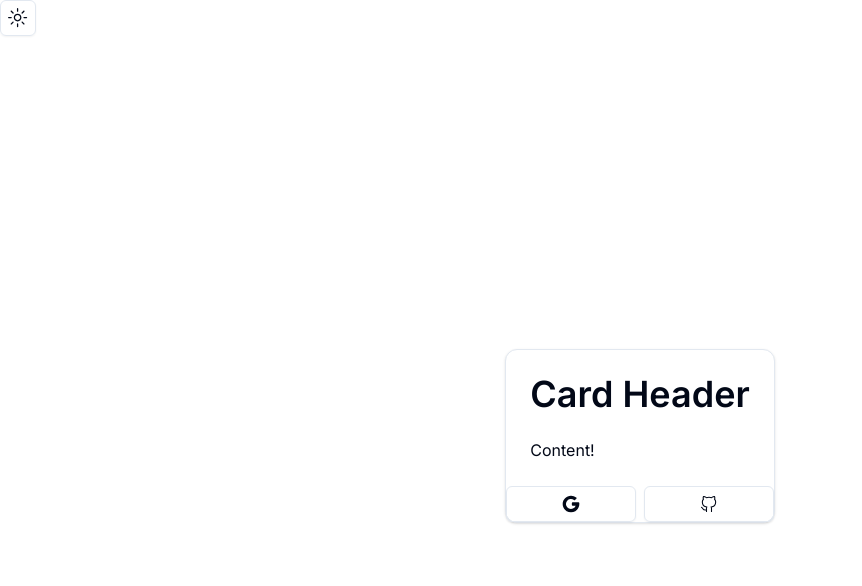
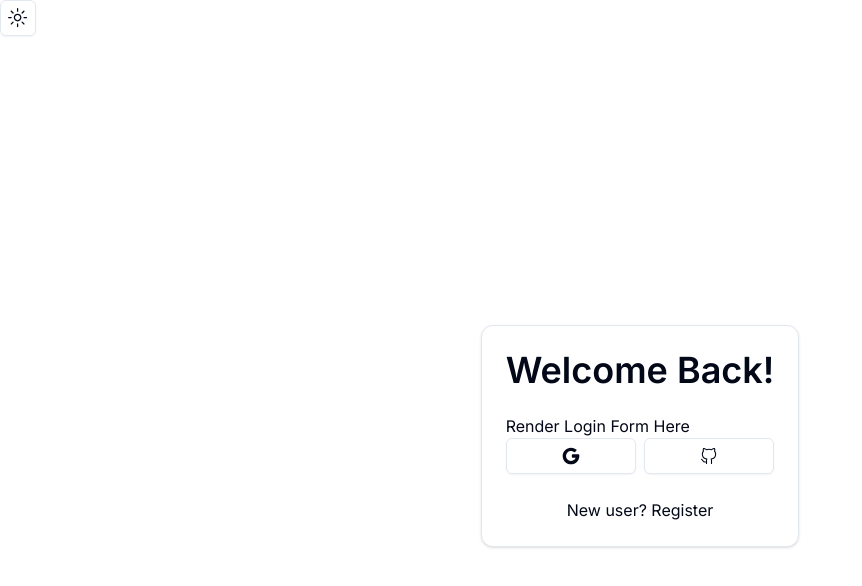
Before and after one commit to bikrantlabs/next-auth-starter, a Next.js app: page /auth/login in a window 1280 px wide. Shown: the top 586 px of the page, without its empty margins (0-862 px from the left). Built offline with nearby package versions, Linux system fonts and the light colour scheme.

Commit message:
Card Wrapper component complete

```diff
--- a/src/components/auth/card-wrapper.tsx
+++ b/src/components/auth/card-wrapper.tsx
@@ -1,12 +1,13 @@
 import React from "react"
 
-import { Card, CardContent, CardHeader } from "@/components/ui/card"
+import { Card, CardContent, CardFooter, CardHeader } from "@/components/ui/card"
 
 import { SocialButtons } from "./social-buttons"
 
 interface CardWrapperProps {
   Header: JSX.Element
   Content: JSX.Element
+  Footer?: JSX.Element
   showSocialButtons?: boolean
 }
 /**
@@ -18,13 +19,17 @@ interface CardWrapperProps {
 export const CardWrapper: React.FC<CardWrapperProps> = ({
   Header,
   showSocialButtons = false,
+  Footer,
   Content,
 }) => {
   return (
     <Card>
       <CardHeader>{Header}</CardHeader>
-      <CardContent>{Content}</CardContent>
-      {showSocialButtons && <SocialButtons />}
+      <CardContent>
+        {Content}
+        {showSocialButtons && <SocialButtons />}
+      </CardContent>
+      <CardFooter>{Footer}</CardFooter>
     </Card>
   )
 }
--- a/src/components/auth/login-card.tsx
+++ b/src/components/auth/login-card.tsx
@@ -1,7 +1,3 @@
-import React from "react"
-
-import { Card, CardHeader } from "@/components/ui/card"
-
 import { CardWrapper } from "./card-wrapper"
 
 /**
@@ -12,10 +8,11 @@ export const LoginCard = () => {
   return (
     <CardWrapper
       Header={
-        <div className="text-4xl font-semibold text-center">Card Header</div>
+        <div className="text-4xl font-semibold text-center">Welcome Back!</div>
       }
-      Content={<div>Content!</div>}
+      Content={<div>Render Login Form Here</div>}
       showSocialButtons
+      Footer={<div className="mx-auto">New user? Register</div>}
     />
   )
 }
```
